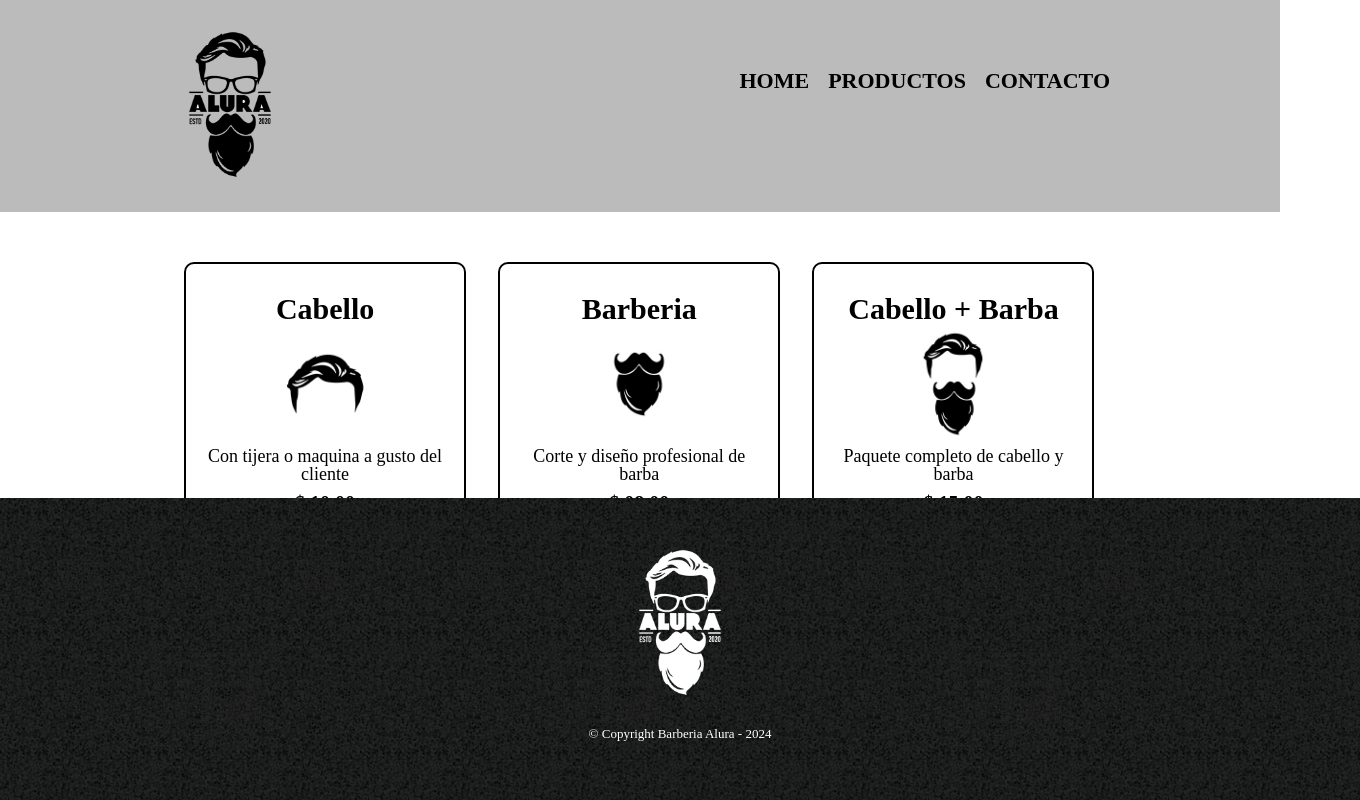
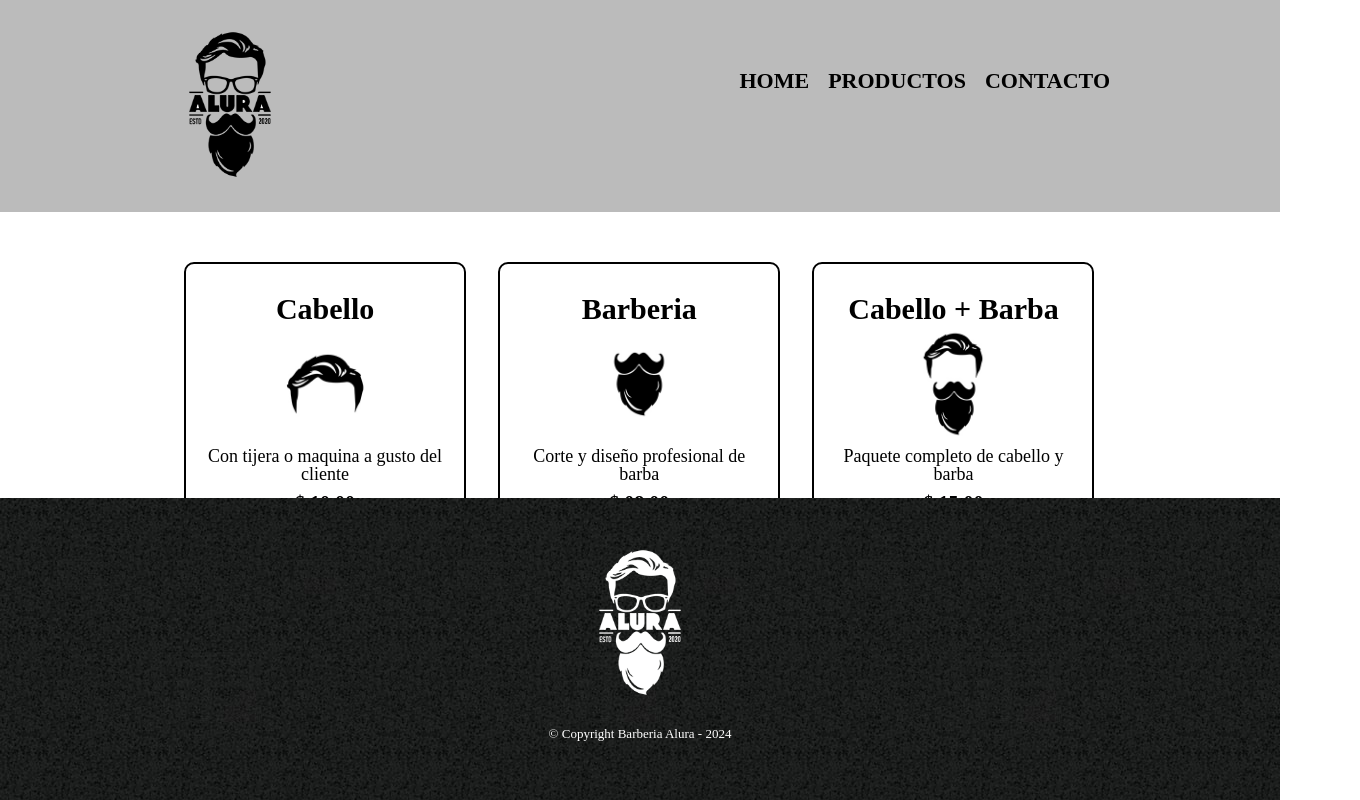
Before and after one commit to karen-vp/ONEAlura-Pagina-Barberia, a plain HTML site: page productos.html in a window 1280 px wide. Shown: the whole page, 1360 px wide, since content can reach past the window. Drawn offline with Linux system fonts and the light colour scheme.

Commit message:
arregle el width del footer

```diff
--- a/productos.css
+++ b/productos.css
@@ -86,18 +86,18 @@ nav a:hover{
 /*Seccion footer*/
 
 footer{
-    width: 100%;
-    text-align: center;
     background: url(imagenes/bg.jpg);
     padding: 40px;
-    position: absolute;
-    bottom: 0;
     display: flex;
     flex-direction: column;
     justify-content: center;
     align-items: center;
+    position: absolute;
+    bottom: 0;
+    width: 100%;
+    box-sizing: border-box;
+}
 
-}
 
 .copyright{
     color:#FFFFFF;
--- a/productos.html
+++ b/productos.html
@@ -32,7 +32,7 @@
                 <img src="imagenes/cabello.jpg" alt="">
                 <p class="producto-descripcion">Con tijera o maquina a gusto del cliente</p>
                 <p class="producto-precio">$ 10.00</p>
-               </li>
+            </li>
             <li>
                 <h2>Barberia</h2>
                 <img src="imagenes/barba.jpg" alt="">
@@ -51,8 +51,10 @@
     </main>
 
     <footer>
-        <img src="imagenes/logo-blanco.png" alt="logo-blanco">
-        <span class="copyright">&copy Copyright Barberia Alura - 2024</span>
+
+            <img src="imagenes/logo-blanco.png" alt="logo-blanco">
+            <p class="copyright">&copy Copyright Barberia Alura - 2024</p>
+
     </footer>
 
 </body>
```
